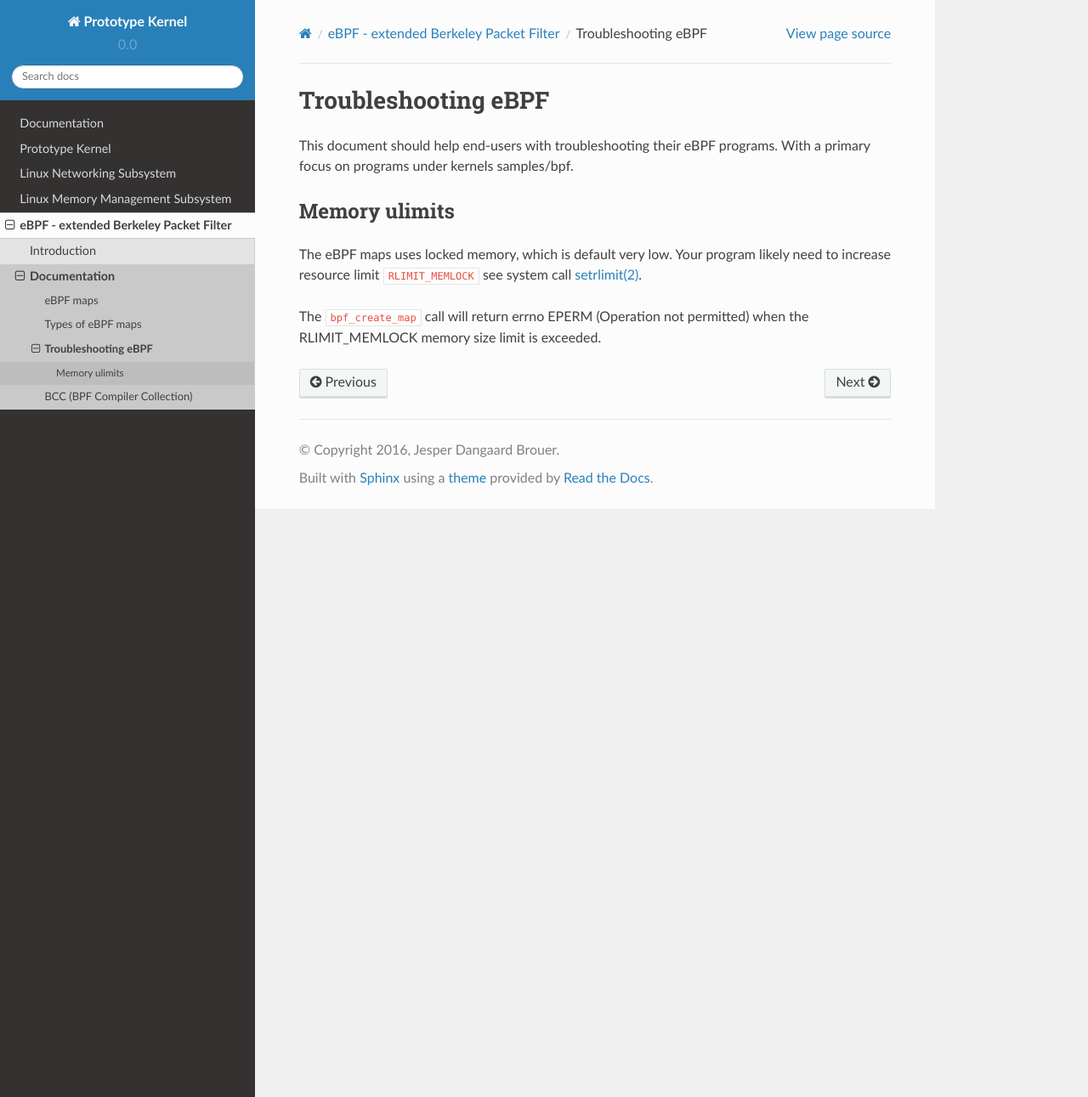
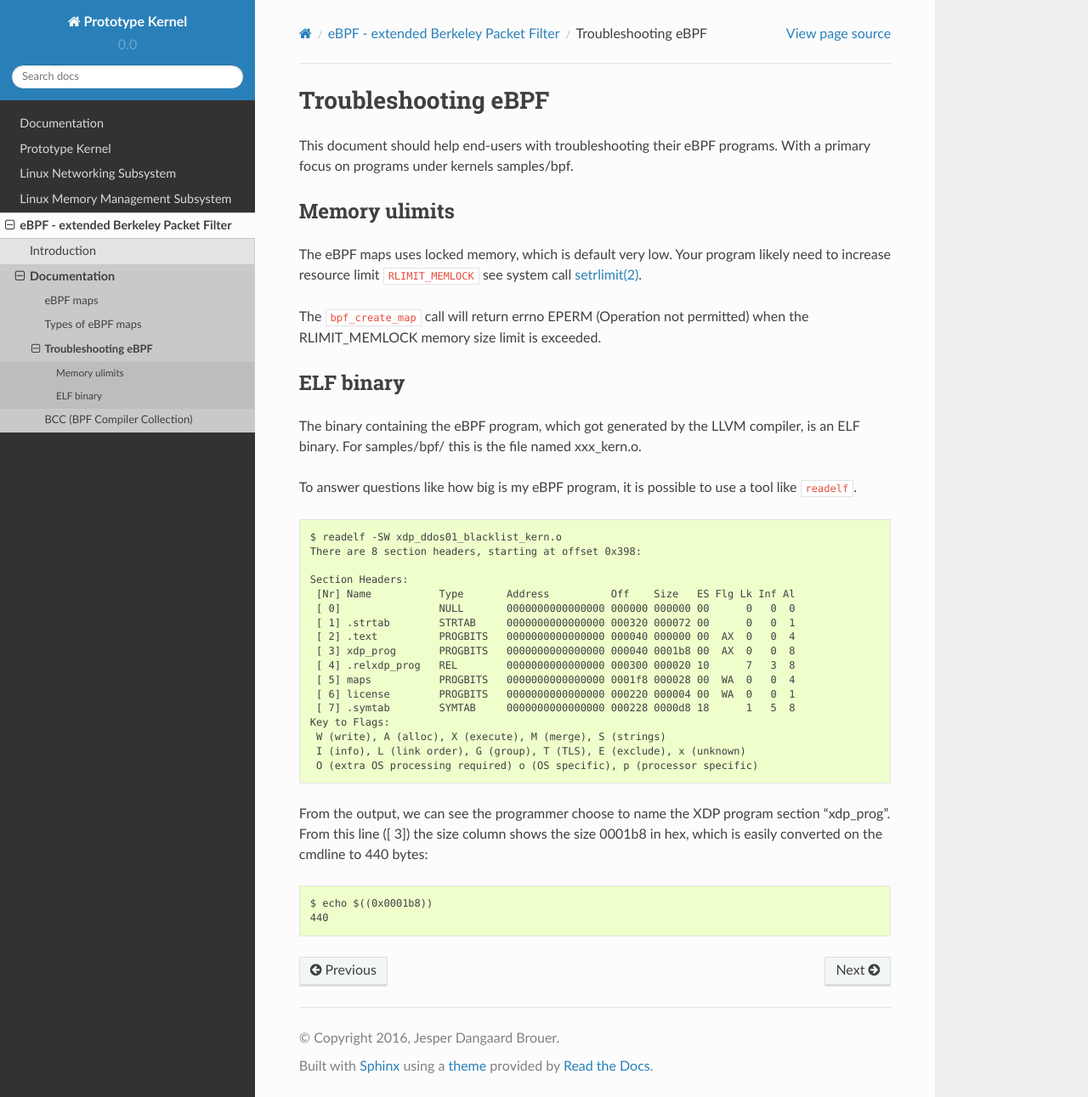
Before and after one commit to netoptimizer/prototype-kernel, a Sphinx documentation site: the page built from kernel/Documentation/bpf/troubleshooting.rst, in a window 1280 px wide and 1291 px high. Shown: the whole window at 85% size. Built offline with Sphinx 7.4.7 and the Read the Docs theme 2.0.0, drawn with Linux system fonts in a browser that asks for light colours.

Commit message:
doc: eBPF describe howto read the eBPF generated ELF binary
Signed-off-by: Jesper Dangaard Brouer <brouer@redhat.com>

```diff
--- a/kernel/Documentation/bpf/troubleshooting.rst
+++ b/kernel/Documentation/bpf/troubleshooting.rst
@@ -15,5 +15,40 @@ see system call `setrlimit(2)`_.
 The ``bpf_create_map`` call will return errno EPERM (Operation not
 permitted) when the RLIMIT_MEMLOCK memory size limit is exceeded.
 
+.. _setrlimit(2): http://man7.org/linux/man-pages/man2/setrlimit.2.html
 
-.. _setrlimit(2): http://man7.org/linux/man-pages/man2/setrlimit.2.html
+ELF binary
+==========
+
+The binary containing the eBPF program, which got generated by the
+LLVM compiler, is an ELF binary.  For samples/bpf/ this is the file
+named xxx_kern.o.
+
+To answer questions like how big is my eBPF program, it is possible to
+use a tool like ``readelf``. ::
+
+ $ readelf -SW xdp_ddos01_blacklist_kern.o
+ There are 8 section headers, starting at offset 0x398:
+
+ Section Headers:
+  [Nr] Name           Type       Address          Off    Size   ES Flg Lk Inf Al
+  [ 0]                NULL       0000000000000000 000000 000000 00      0   0  0
+  [ 1] .strtab        STRTAB     0000000000000000 000320 000072 00      0   0  1
+  [ 2] .text          PROGBITS   0000000000000000 000040 000000 00  AX  0   0  4
+  [ 3] xdp_prog       PROGBITS   0000000000000000 000040 0001b8 00  AX  0   0  8
+  [ 4] .relxdp_prog   REL        0000000000000000 000300 000020 10      7   3  8
+  [ 5] maps           PROGBITS   0000000000000000 0001f8 000028 00  WA  0   0  4
+  [ 6] license        PROGBITS   0000000000000000 000220 000004 00  WA  0   0  1
+  [ 7] .symtab        SYMTAB     0000000000000000 000228 0000d8 18      1   5  8
+ Key to Flags:
+  W (write), A (alloc), X (execute), M (merge), S (strings)
+  I (info), L (link order), G (group), T (TLS), E (exclude), x (unknown)
+  O (extra OS processing required) o (OS specific), p (processor specific)
+
+From the output, we can see the programmer choose to name the XDP
+program section "xdp_prog".  From this line ([ 3]) the size column
+shows the size 0001b8 in hex, which is easily converted on the cmdline
+to 440 bytes::
+
+ $ echo $((0x0001b8))
+ 440
```
